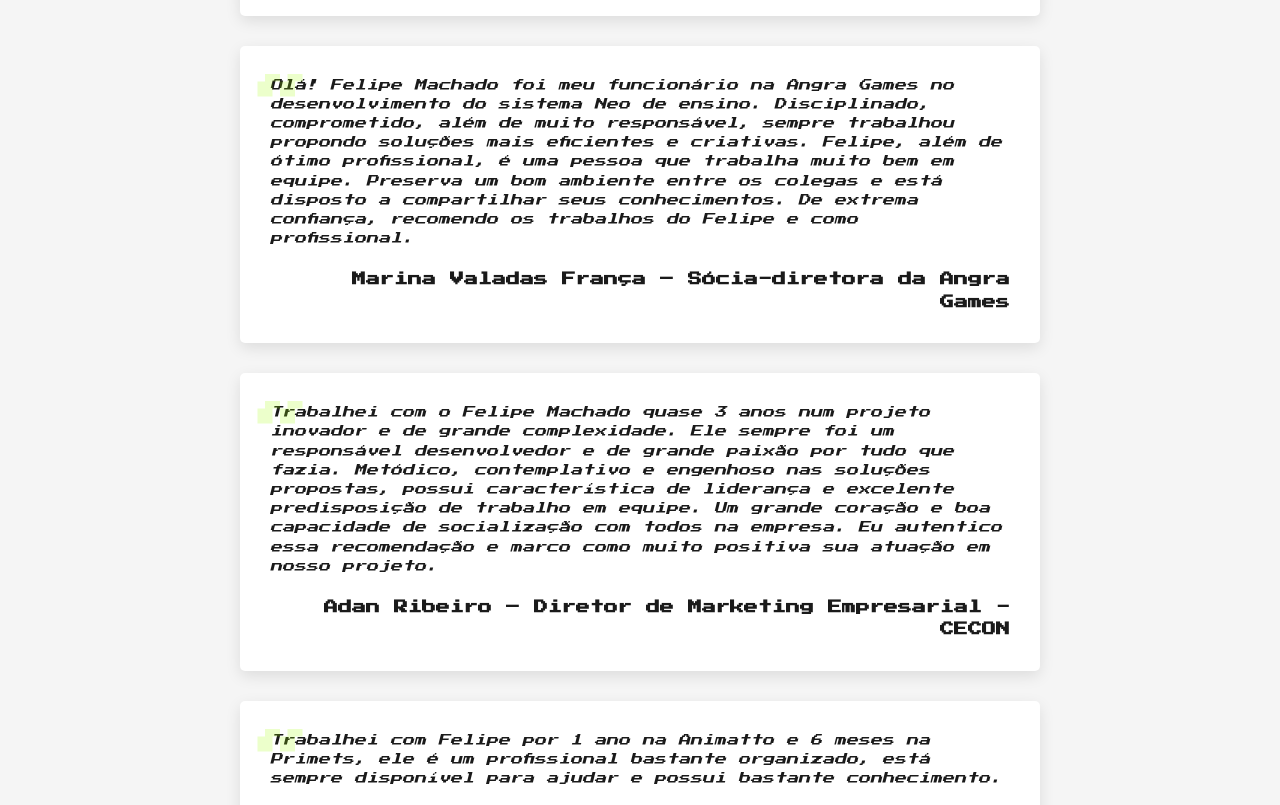
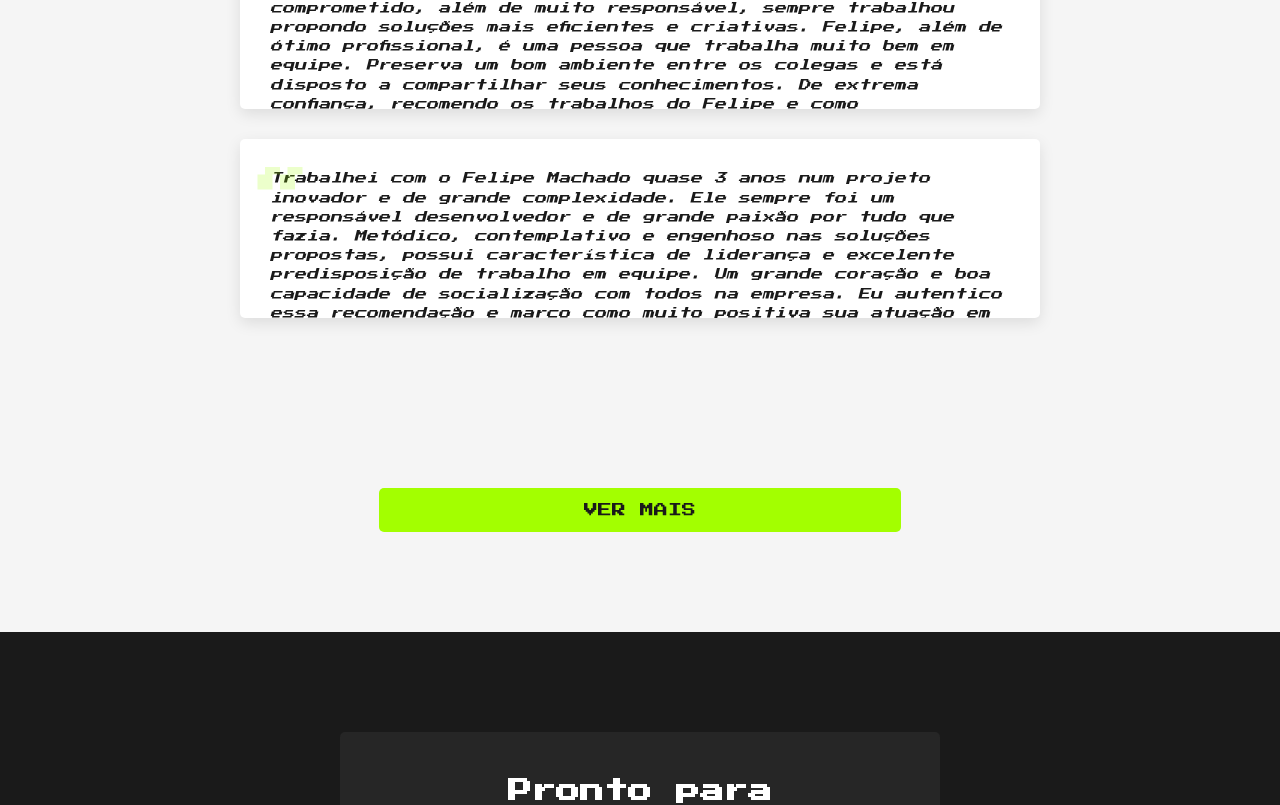
Before and after one commit to llarilopes/hera-i, a Next.js app in the folder frontend/: page / in a window 1280 px wide. Shown: the part 4478-5283 px from the top of the page. Built offline with nearby package versions, Linux system fonts and the light colour scheme.

Commit message:
inserido botão (Ver mais) nos depoimentos dos Clientes.

```diff
--- a/frontend/src/components/Testimonials.tsx
+++ b/frontend/src/components/Testimonials.tsx
@@ -1,30 +1,146 @@
+import React, { useState, useEffect, useRef } from 'react';
+
+const testimonials = [
+  {
+    text: 'Um excelente programador que não tem medo de desafios, um profissional centrado que sempre busca novos conhecimentos em novas tecnologias, tem vasto conhecimento na área e mesmo assim sempre está disposto a aprender coisas novas. É autodidata e aprende tudo muito rápido. Como colega de trabalho, ele sempre está disposto a ajudar, é uma pessoa extrovertida. Sempre estamos discutindo sobre novas tecnologias e tópicos sobre a área. Eu também o vejo como um colega de estudo e sempre estamos tirando dúvidas um do outro.',
+    author: 'Dyemerson Almeida – Co-Founder da Plataforma Verde',
+  },
+  {
+    text: 'Olá! Felipe Machado foi meu funcionário na Angra Games no desenvolvimento do sistema Neo de ensino. Disciplinado, comprometido, além de muito responsável, sempre trabalhou propondo soluções mais eficientes e criativas. Felipe, além de ótimo profissional, é uma pessoa que trabalha muito bem em equipe. Preserva um bom ambiente entre os colegas e está disposto a compartilhar seus conhecimentos. De extrema confiança, recomendo os trabalhos do Felipe e como profissional.',
+    author: 'Marina Valadas França – Sócia-diretora da Angra Games',
+  },
+  {
+    text: 'Trabalhei com o Felipe Machado quase 3 anos num projeto inovador e de grande complexidade. Ele sempre foi um responsável desenvolvedor e de grande paixão por tudo que fazia. Metódico, contemplativo e engenhoso nas soluções propostas, possui característica de liderança e excelente predisposição de trabalho em equipe. Um grande coração e boa capacidade de socialização com todos na empresa. Eu autentico essa recomendação e marco como muito positiva sua atuação em nosso projeto.',
+    author: 'Adan Ribeiro – Diretor de Marketing Empresarial - CECON',
+  },
+  {
+    text: 'Trabalhei com Felipe por 1 ano na Animatto e 6 meses na Primets, ele é um profissional bastante organizado, está sempre disponível para ajudar e possui bastante conhecimento.',
+    author: 'Israel - Desenvolvedor - Animatto e Primets',
+  },
+  {
+    text: 'Trabalhei com o Felipe Goose na Desejo Atendido por pouco mais de dois meses e mesmo tendo convivido por pouco tempo, pude aprender muito com ele. Seu profissionalismo e alto astral sempre agregaram muito ao ambiente de trabalho. Ele é um EXCELENTE profissional, sempre mostrando muita vontade, habilidade e versatilidade!',
+    author: 'Gybsom Batista de Souza - Full Stack Developer - Desejo Atendid',
+  },
+];
+
+function getInitialCount() {
+  if (typeof window !== 'undefined') {
+    return window.innerWidth < 768 ? 1 : 3;
+  }
+  return 3;
+}
+
 export default function Testimonials() {
+  const [visibleCount, setVisibleCount] = useState(getInitialCount());
+  const [isMobile, setIsMobile] = useState(
+    typeof window !== 'undefined' ? window.innerWidth < 768 : false
+  );
+  const containerRef = useRef<HTMLDivElement>(null);
+
+  // Responsividade: reinicia ao redimensionar
+  useEffect(() => {
+    function handleResize() {
+      const mobile = window.innerWidth < 768;
+      setIsMobile(mobile);
+      setVisibleCount(mobile ? 1 : 3);
+    }
+    window.addEventListener('resize', handleResize);
+    return () => window.removeEventListener('resize', handleResize);
+  }, []);
+
+  // Efeito slide-down ao mostrar mais
+  useEffect(() => {
+    if (containerRef.current) {
+      const children = Array.from(containerRef.current.children) as HTMLDivElement[];
+      children.forEach((child, idx) => {
+        if (idx < visibleCount) {
+          child.style.maxHeight = child.scrollHeight + 'px';
+          child.style.opacity = '1';
+          child.style.marginBottom = '30px';
+        } else {
+          child.style.maxHeight = '0';
+          child.style.opacity = '0';
+          child.style.marginBottom = '0';
+        }
+      });
+    }
+  }, [visibleCount, isMobile]);
+
+  // Acessibilidade: foco no botão
+  const buttonRef = useRef<HTMLButtonElement>(null);
+
+  function handleShowMore() {
+    setVisibleCount((prev) => Math.min(prev + 1, testimonials.length));
+    setTimeout(() => {
+      buttonRef.current?.focus();
+    }, 0);
+  }
+
   return (
     <section className="testimonials" id="testimonials">
       <div className="container">
         <h2 className="section-title">O que nossos clientes dizem</h2>
-        <div className="testimonials-container">
-          <div className="testimonial">
-            <p>Um excelente programador que não tem medo de desafios, um profissional centrado que sempre busca novos conhecimentos em novas tecnologias, tem vasto conhecimento na área e mesmo assim sempre está disposto a aprender coisas novas. É autodidata e aprende tudo muito rápido. Como colega de trabalho, ele sempre está disposto a ajudar, é uma pessoa extrovertida. Sempre estamos discutindo sobre novas tecnologias e tópicos sobre a área. Eu também o vejo como um colega de estudo e sempre estamos tirando dúvidas um do outro.</p>
-            <div className="testimonial-author">Dyemerson Almeida – Co-Founder da Plataforma Verde</div>
+        <div
+          className="testimonials-container"
+          ref={containerRef}
+          style={{
+            display: 'flex',
+            flexDirection: 'column',
+            gap: 0,
+            fontFamily: `'Press Start 2P', cursive`,
+          }}
+        >
+          {testimonials.map((t, idx) => (
+            <div
+              key={idx}
+              className="testimonial"
+              tabIndex={0}
+              aria-hidden={idx >= visibleCount}
+              style={{
+                overflow: 'hidden',
+                transition: 'max-height 0.5s cubic-bezier(.4,2,.6,1), opacity 0.5s',
+                maxHeight: idx < visibleCount ? undefined : 0,
+                opacity: idx < visibleCount ? 1 : 0,
+                marginBottom: idx < visibleCount ? 30 : 0,
+                outline: 'none',
+                fontFamily: `'Press Start 2P', cursive`,
+              }}
+            >
+              <p>{t.text}</p>
+              <div className="testimonial-author">{t.author}</div>
+            </div>
+          ))}
+        </div>
+        {visibleCount < testimonials.length && (
+          <div style={{ display: 'flex', justifyContent: 'center', marginTop: 0 }}>
+            <button
+              ref={buttonRef}
+              className="form-button"
+              style={{
+                fontFamily: `'Press Start 2P', cursive`,
+                fontSize: 14,
+                padding: '15px 30px',
+                backgroundColor: 'var(--primary-color)',
+                color: 'var(--secondary-color)',
+                border: 'none',
+                borderRadius: 5,
+                cursor: 'pointer',
+                textTransform: 'uppercase',
+                transition: 'background 0.3s',
+                outline: 'none',
+                width: '45%',
+              }}
+              onClick={handleShowMore}
+              aria-label="Ver mais depoimentos"
+              tabIndex={0}
+              onKeyDown={e => {
+                if (e.key === 'Enter' || e.key === ' ') handleShowMore();
+              }}
+            >
+              Ver mais
+            </button>
           </div>
-          <div className="testimonial">
-            <p>Olá! Felipe Machado foi meu funcionário na Angra Games no desenvolvimento do sistema Neo de ensino. Disciplinado, comprometido, além de muito responsável, sempre trabalhou propondo soluções mais eficientes e criativas. Felipe, além de ótimo profissional, é uma pessoa que trabalha muito bem em equipe. Preserva um bom ambiente entre os colegas e está disposto a compartilhar seus conhecimentos. De extrema confiança, recomendo os trabalhos do Felipe e como profissional.</p>
-            <div className="testimonial-author">Marina Valadas França – Sócia-diretora da Angra Games</div>
-          </div>
-          <div className="testimonial">
-            <p>Trabalhei com o Felipe Machado quase 3 anos num projeto inovador e de grande complexidade. Ele sempre foi um responsável desenvolvedor e de grande paixão por tudo que fazia. Metódico, contemplativo e engenhoso nas soluções propostas, possui característica de liderança e excelente predisposição de trabalho em equipe. Um grande coração e boa capacidade de socialização com todos na empresa. Eu autentico essa recomendação e marco como muito positiva sua atuação em nosso projeto.</p>
-            <div className="testimonial-author">Adan Ribeiro – Diretor de Marketing Empresarial - CECON</div>
-          </div>
-          <div className="testimonial">
-            <p>Trabalhei com Felipe por 1 ano na Animatto e 6 meses na Primets, ele é um profissional bastante organizado, está sempre disponível para ajudar e possui bastante conhecimento.</p>
-            <div className="testimonial-author">Israel - Desenvolvedor - Animatto e Primets</div>
-          </div>
-          <div className="testimonial">
-            <p>Trabalhei com o Felipe Goose na Desejo Atendido por pouco mais de dois meses e mesmo tendo convivido por pouco tempo, pude aprender muito com ele. Seu profissionalismo e alto astral sempre agregaram muito ao ambiente de trabalho. Ele é um EXCELENTE profissional, sempre mostrando muita vontade, habilidade e versatilidade!</p>
-            <div className="testimonial-author">Gybsom Batista de Souza - Full Stack Developer - Desejo Atendid</div>
-          </div>
-        </div>
+        )}
       </div>
     </section>
   );
```
